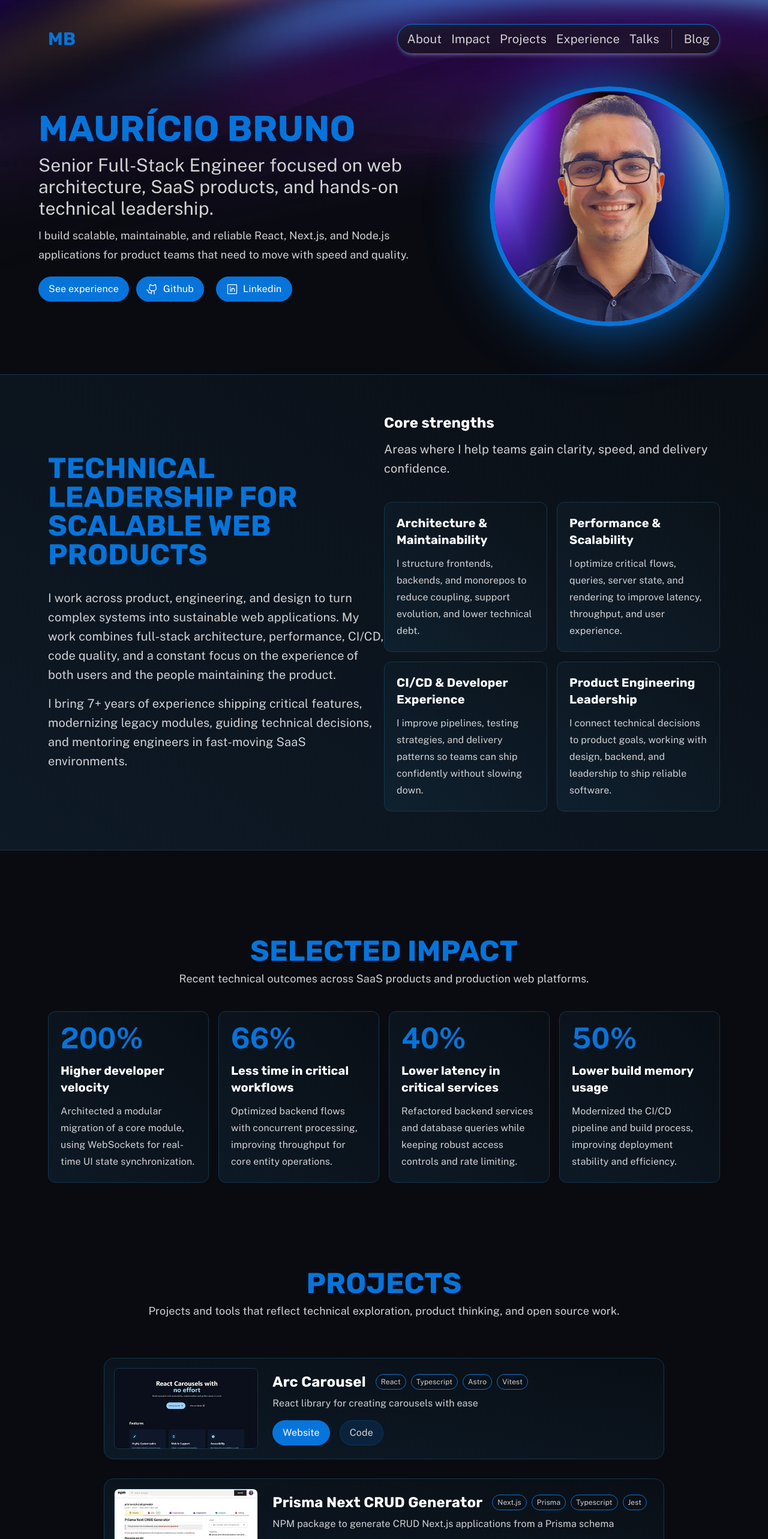
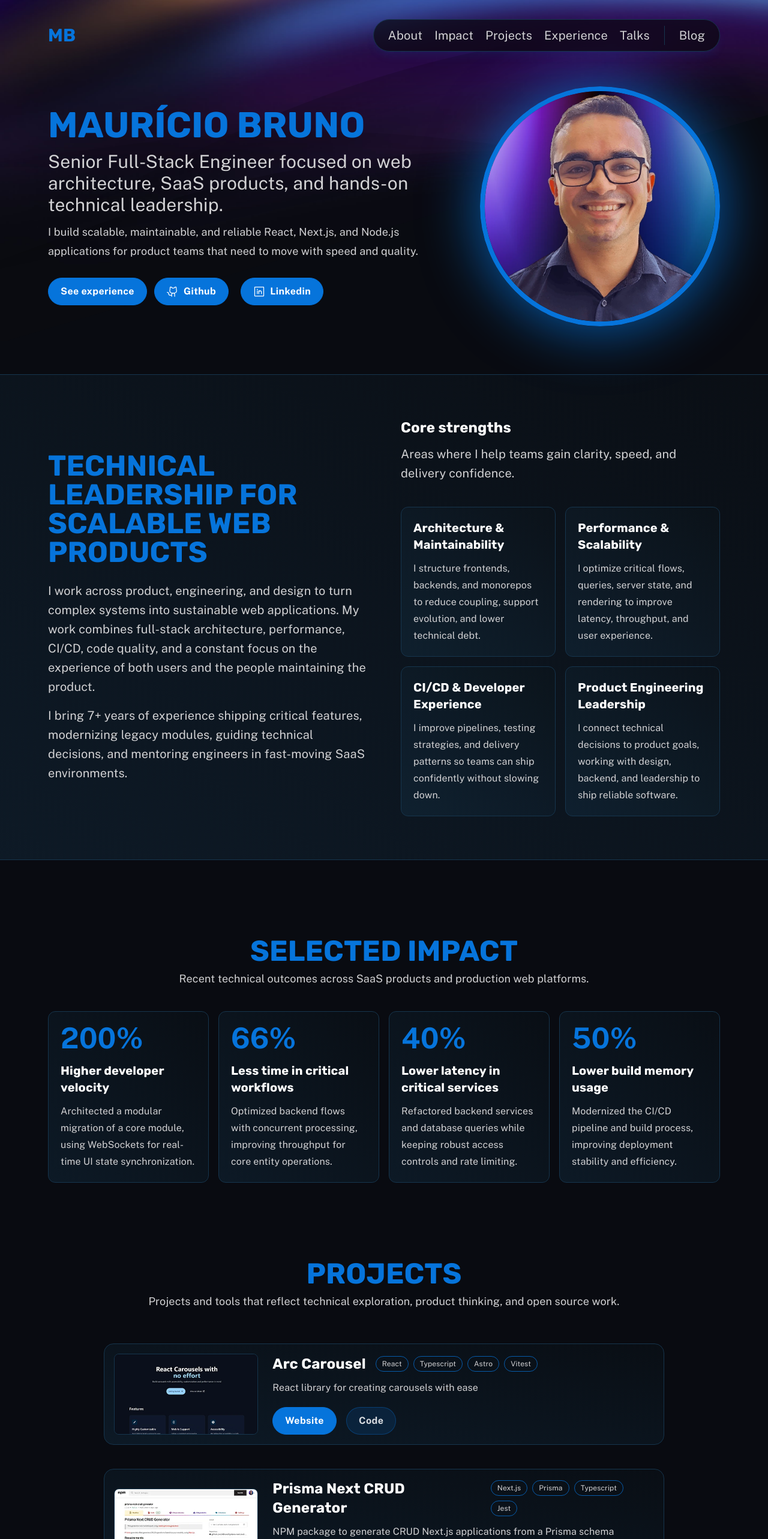
Before and after one commit to MBrunoS/portfolio, a Next.js app: page /blog in a window 1280 px wide. Shown: the top 2566 px of the page at 60% size. Built offline with nearby package versions, Linux system fonts and the light colour scheme.

Commit message:
feat: modernize portfolio spacing and dark accent styling

```diff
--- a/src/app/[locale]/page.tsx
+++ b/src/app/[locale]/page.tsx
@@ -41,10 +41,10 @@ export default async function Home({ params }: Params) {
           <p className="text-xl text-secondary-color lg:text-3xl">
             {t.hero.tagline}
           </p>
-          <p className="max-w-2xl text-base/7 text-secondary-color md:text-lg/8">
+          <p className="max-w-2xl text-base/7 text-secondary-color md:text-lg/8 lg:max-w-3xl">
             {t.hero.subtitle}
           </p>
-          <div className="flex flex-col items-center gap-3 mt-2 sm:flex-row">
+          <div className="mt-4 flex flex-col items-center gap-3 sm:flex-row">
             <Link href="/#experience">
               <Button>{t.hero.cta}</Button>
             </Link>
@@ -56,13 +56,13 @@ export default async function Home({ params }: Params) {
 
       <Section id="about" variant="featured">
         <div
-          className="grid items-center lg:grid-cols-2 gap-y-8"
+          className="grid items-center gap-y-10 lg:grid-cols-2 lg:gap-x-14"
           data-aos="fade-up"
           data-aos-offset="200"
         >
           <div className="text-left text-secondary-color md:text-lg">
             <Heading as="h2">{t.about.title}</Heading>
-            <p className="mt-8 mb-4">{t.about.firstParagraph}</p>
+            <p className="mt-6 mb-4">{t.about.firstParagraph}</p>
             <p>{t.about.secondParagraph}</p>
           </div>
 
@@ -78,7 +78,7 @@ export default async function Home({ params }: Params) {
 
       <Section
         id="impact"
-        className="md:pt-28 lg:pt-36"
+        className="md:pt-24 lg:pt-32"
         data-aos="fade-up"
         data-aos-offset="300"
       >
@@ -91,7 +91,7 @@ export default async function Home({ params }: Params) {
 
       <Section
         id="projects"
-        className="md:pt-28 lg:pt-36"
+        className="md:pt-24 lg:pt-32"
         data-aos="fade-up"
         data-aos-offset="300"
       >
@@ -148,7 +148,7 @@ export default async function Home({ params }: Params) {
         />
       </Section>
 
-      <Section id="experience" data-aos="fade-up" className="md:pt-28 lg:pt-36">
+      <Section id="experience" data-aos="fade-up" className="md:pt-24 lg:pt-32">
         <Heading as="h2">{t.experience.title}</Heading>
         <p className="mt-2 mb-12 text-lg text-secondary-color">
           {t.experience.subtitle}
@@ -159,13 +159,13 @@ export default async function Home({ params }: Params) {
 
       <Section
         id="talks"
-        className="lg:pt-32"
+        className="md:pt-24 lg:pt-30"
         data-aos="fade-up"
         data-aos-offset="300"
       >
         <Heading as="h2">{t.talks.title}</Heading>
 
-        <div className="grid justify-center grid-cols-1 gap-8 mt-16 sm:px-12 md:max-w-2xl md:mx-auto">
+        <div className="mt-14 grid grid-cols-1 justify-center gap-8 sm:px-8 md:mx-auto md:max-w-2xl">
           <CoverCard
             title={t.talks.rendering_patterns.title}
             link="https://speakerdeck.com/mbrunos/desvendando-padroes-de-renderizacao-de-apps-web"
@@ -176,7 +176,7 @@ export default async function Home({ params }: Params) {
         </div>
       </Section>
 
-      <footer className="pt-10 mt-16 text-center border-t border-solid bg-card-gradient border-highlight-color text-secondary-color sm:px-6 md:px-20 backdrop-blur-xl">
+      <footer className="mt-20 border-t border-solid border-highlight-color/80 bg-card-gradient pt-12 text-center text-secondary-color backdrop-blur-xl sm:px-6 md:px-12 lg:px-20">
         <CTA button={t.footer.button} />
         <p className="py-8">Maurício Bruno &copy; {year}</p>
       </footer>
--- a/src/components/Button/index.tsx
+++ b/src/components/Button/index.tsx
@@ -17,8 +17,8 @@ export function Button({
     return (
       <button
         className={`inline-flex items-center bg-primary-color border border-primary-color
-                rounded-full px-4 py-2  text-white hover:shadow-button cursor-pointer
-                transition duration-300 ${className}`}
+                rounded-full px-5 py-2.5 text-white hover:shadow-button cursor-pointer
+                transition duration-300 font-semibold tracking-wide ${className}`}
       >
         {icon && <span className="mr-2">{icon}</span>}
         {children}
@@ -27,10 +27,10 @@ export function Button({
   } else if (variant === "secondary") {
     return (
       <button
-        className={`inline-flex items-center bg-primary-color/15 border border-primary-color/25
-                rounded-full px-4 py-2  text-white/80 transition duration-300 cursor-pointer
+        className={`inline-flex items-center bg-primary-color/15 border border-primary-color/35
+                rounded-full px-5 py-2.5 text-white/85 transition duration-300 cursor-pointer font-semibold tracking-wide
                 hover:shadow-button hover:bg-primary-color/35 hover:border-primary-color/50
-                hover:text-white/90 ${className}`}
+                hover:text-white ${className}`}
       >
         {icon && <span className="mr-2">{icon}</span>}
         {children}
@@ -41,8 +41,8 @@ export function Button({
   return (
     <button
       className={`flex items-center w-full bg-primary-color border border-primary-color
-                rounded-full px-4 py-2  text-white hover:shadow-button cursor-pointer
-                transition duration-300 ${className}`}
+                rounded-full px-5 py-2.5 text-white hover:shadow-button cursor-pointer
+                transition duration-300 font-semibold tracking-wide ${className}`}
     >
       {icon && <span className="mr-2">{icon}</span>}
       {children}
--- a/src/components/Navbar/index.tsx
+++ b/src/components/Navbar/index.tsx
@@ -37,8 +37,8 @@ export function Navbar({ links }: NavbarProps) {
     <NavigationMenu.Root className="fixed z-10 w-full" data-aos="fade-down">
       <NavigationMenu.List
         className={twMerge(
-          "flex flex-row items-center justify-between gap-2 p-4 md:px-12 lg:px-20 md:py-10 transition-all",
-          isScrolling && "py-3 gap-y-1 md:py-5 bg-zinc-900/60 backdrop-blur-md"
+          "flex flex-row items-center justify-between gap-2 p-4 md:px-12 lg:px-20 md:py-8 transition-all duration-300",
+          isScrolling && "py-3 gap-y-1 md:py-4 bg-zinc-950/75 backdrop-blur-xl border-b border-highlight-color/60"
         )}
       >
         <NavigationMenu.Item>
@@ -53,16 +53,16 @@ export function Navbar({ links }: NavbarProps) {
 
         <div
           className={twMerge(
-            "hidden md:flex gap-4 px-4 transition-border",
+            "hidden md:flex gap-5 px-6 transition-all text-[0.95rem]",
             !isScrolling &&
-              "py-2 rounded-full border border-primary-color bg-zinc-900/60 shadow-md shadow-gray-50/20"
+              "py-2.5 rounded-full border border-highlight-color bg-zinc-950/65 shadow-lg shadow-primary-color/10 backdrop-blur-lg"
           )}
         >
           {links.map((link) => (
             <NavigationMenu.Item key={link.name}>
               <NavigationMenu.Link
                 href={link.href}
-                className="text-secondary-color hover:text-primary-color"
+                className="text-secondary-color transition-colors hover:text-primary-color"
               >
                 {link.name}
               </NavigationMenu.Link>
@@ -71,20 +71,19 @@ export function Navbar({ links }: NavbarProps) {
 
           <Separator.Root
             orientation="vertical"
-            className="w-px mx-1 bg-primary-color"
+            className="w-px mx-1 bg-highlight-color"
           />
 
           <NavigationMenu.Item>
             <NavigationMenu.Link
               href="/blog"
-              className="text-secondary-color hover:text-primary-color"
+              className="text-secondary-color transition-colors hover:text-primary-color"
             >
               Blog
             </NavigationMenu.Link>
           </NavigationMenu.Item>
         </div>
 
-        {/* Mobile (small) nav */}
         <div className="md:hidden">
           <NavigationMenu.Item>
             <NavigationMenu.Trigger className="w-6 h-6">
@@ -93,7 +92,7 @@ export function Navbar({ links }: NavbarProps) {
 
             <NavigationMenu.Content
               className={twMerge(
-                "w-fit px-4 py-2 text-left rounded-lg bg-zinc-900/60 backdrop-blur-md ml-auto mr-3 border border-highlight-color transition-transform",
+                "w-fit px-4 py-2 text-left rounded-lg bg-zinc-900/80 backdrop-blur-md ml-auto mr-3 border border-highlight-color transition-transform",
                 isScrolling && "translate-y-2"
               )}
             >
--- a/src/components/Projects/index.tsx
+++ b/src/components/Projects/index.tsx
@@ -22,7 +22,7 @@ type ProjectsProps = {
 
 export function Projects({ list, labels }: ProjectsProps) {
   return (
-    <div className="flex flex-col items-center justify-around gap-4 mt-8 md:mt-16 md:gap-8">
+    <div className="mt-10 flex flex-col items-center justify-around gap-6 md:mt-14 md:gap-10">
       {list.map((project) => (
         <WideCard
           img={{ src: project.imgSrc, alt: project.title }}
@@ -38,7 +38,7 @@ export function Projects({ list, labels }: ProjectsProps) {
               {project.badges.map((badge, i) => (
                 <p
                   key={i}
-                  className="px-2 py-1 text-xs border border-solid rounded-full last:mr-0 border-primary-color"
+                  className="rounded-full border border-primary-color/75 px-2.5 py-1 text-xs font-medium text-secondary-color last:mr-0"
                 >
                   {badge}
                 </p>
@@ -46,7 +46,7 @@ export function Projects({ list, labels }: ProjectsProps) {
             </div>
           </div>
 
-          <p className="px-2 mt-2 mb-4 text-base md:px-0">
+          <p className="mt-3 mb-5 px-2 text-base md:px-0">
             {project.description}
           </p>
 
--- a/src/components/Section/index.tsx
+++ b/src/components/Section/index.tsx
@@ -11,10 +11,11 @@ export function Section({
   ...props
 }: SectionProps) {
   const classNames = {
-    hero: "relative flex flex-col-reverse items-center justify-center gap-10 px-6 pb-20 md:flex-row pt-36 md:px-16 md:gap-20",
+    hero: "relative flex flex-col-reverse items-center justify-center gap-10 px-6 pb-20 md:flex-row pt-32 md:px-12 md:gap-16 lg:px-20 lg:pt-36",
     featured:
-      "px-4 py-16 border-solid sm:px-6 md:px-20 bg-card-gradient border-y border-highlight-color",
-    simple: "text-center pt-16 px-4 sm:px-6 md:px-20 max-w-[1400px] mx-auto",
+      "px-4 py-18 border-solid sm:px-6 md:px-12 lg:px-20 bg-card-gradient border-y border-highlight-color",
+    simple:
+      "text-center pt-20 px-4 sm:px-6 md:px-12 lg:px-20 max-w-[1280px] mx-auto",
   };
 
   return (
```
